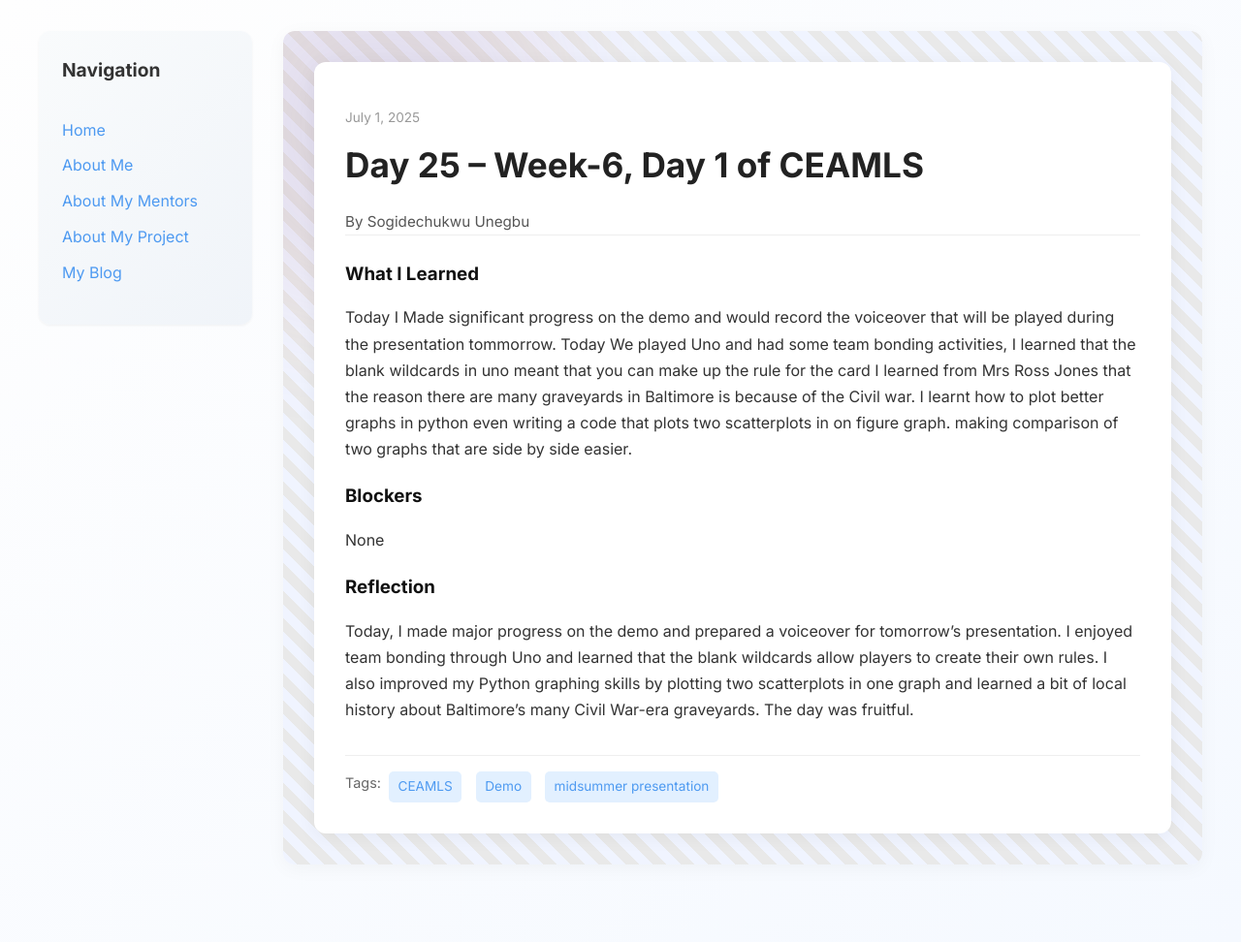
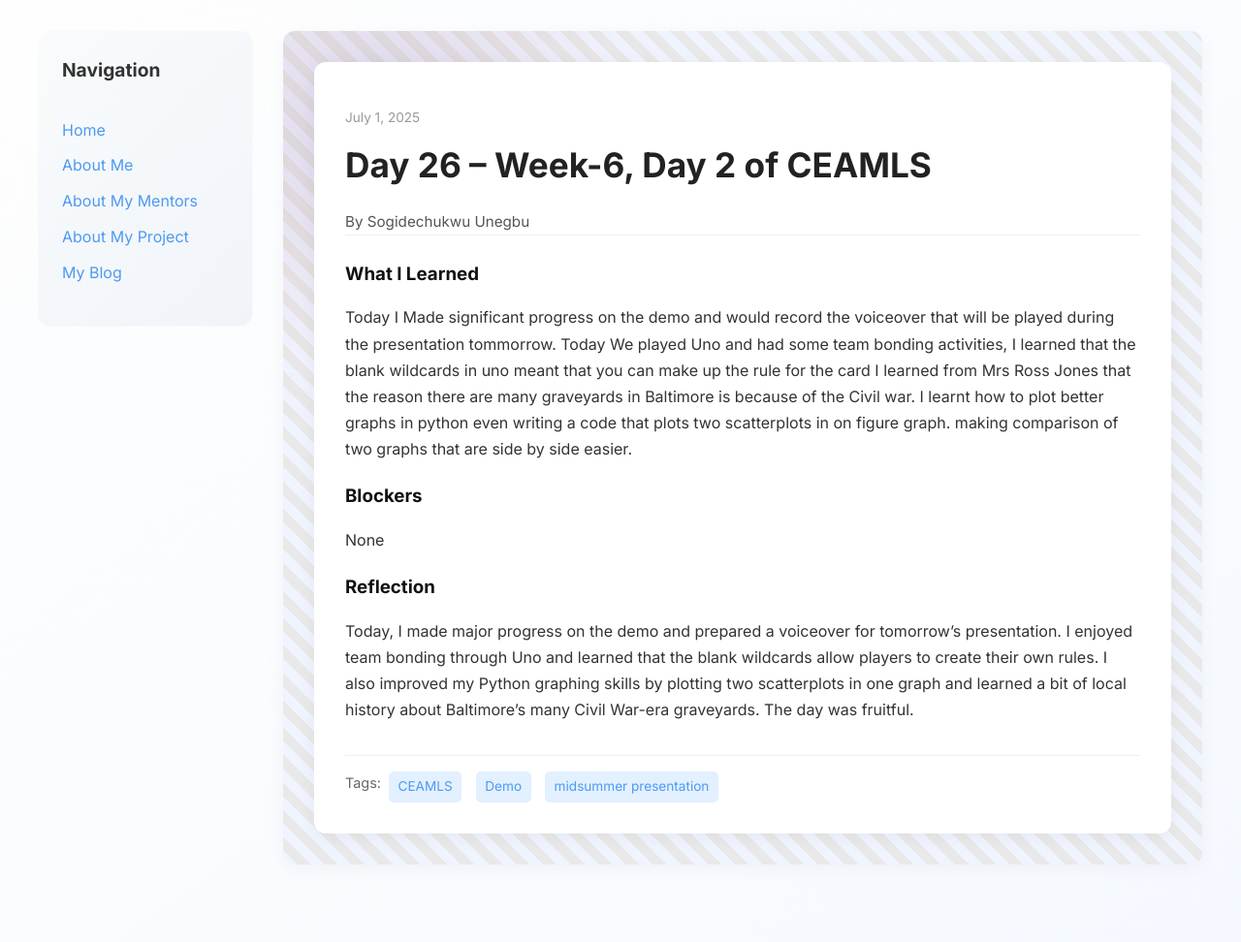
Before and after one commit to UnegbuSogidechukwu/UnegbuSogidechukwu.github.io, a Jekyll site: the page built from _posts/2025-07-1-day-26.md, in a window 1280 px wide. Shown: the whole page at 97% size. Built offline with Jekyll 4.4.1, drawn with Linux system fonts in a browser that asks for light colours.

Commit message:
Update 2025-07-1-day-26.md

```diff
--- a/_posts/2025-07-1-day-26.md
+++ b/_posts/2025-07-1-day-26.md
@@ -1,6 +1,6 @@
 ---
 layout: post
-title: "Day 25 – Week-6, Day 1 of CEAMLS "
+title: "Day 26 – Week-6, Day 2 of CEAMLS "
 date: 2025-07-1
 author: Sogidechukwu Unegbu
 permalink: /day26.html
```
